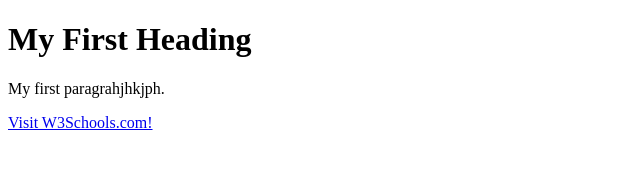
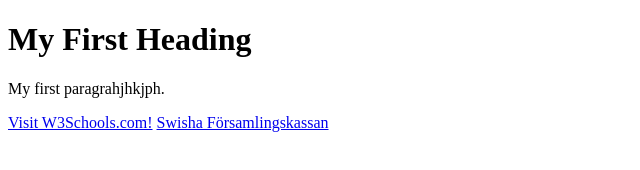
Before and after one commit to GithMJHome/test, a plain HTML site: page index.html in a window 1280 px wide. Shown: the whole page, without its empty margins (0-640 px from the left). Drawn offline with Linux system fonts and the light colour scheme.

Commit message:
Update index.html

```diff
--- a/index.html
+++ b/index.html
@@ -8,5 +8,9 @@
 
 <a href="https://www.w3schools.com">Visit W3Schools.com!</a>
 
+<a href="swish://payment?data=%7B%22version%22%3A1%2C%22payee%22%3A%7B%22value%22%3A%22123%20056%2061%2025%22%7D%2C%22message%22%3A%7B%22value%22%3A%22F%C3%B6rsamlingskassan%22%7D%7D&amp;callbackurl=https%3A%2F%2Fwww.youtube.com%2Fplaylist%3Flist%3DPLzfnVSoEPAj0Xq9DoWwWxaJPKh3abyewP">
+  <span>Swisha Församlingskassan</span>
+</a>
+
 </body>
 </html>
```
